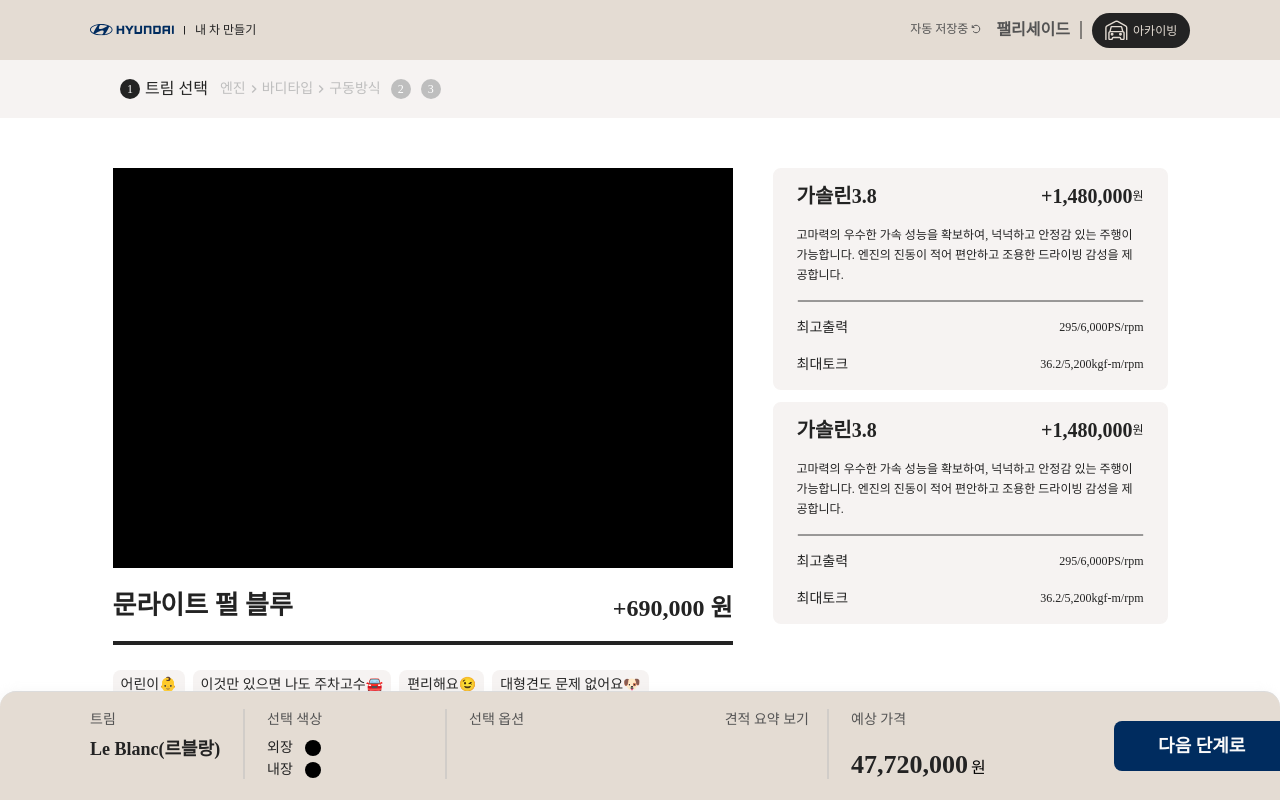
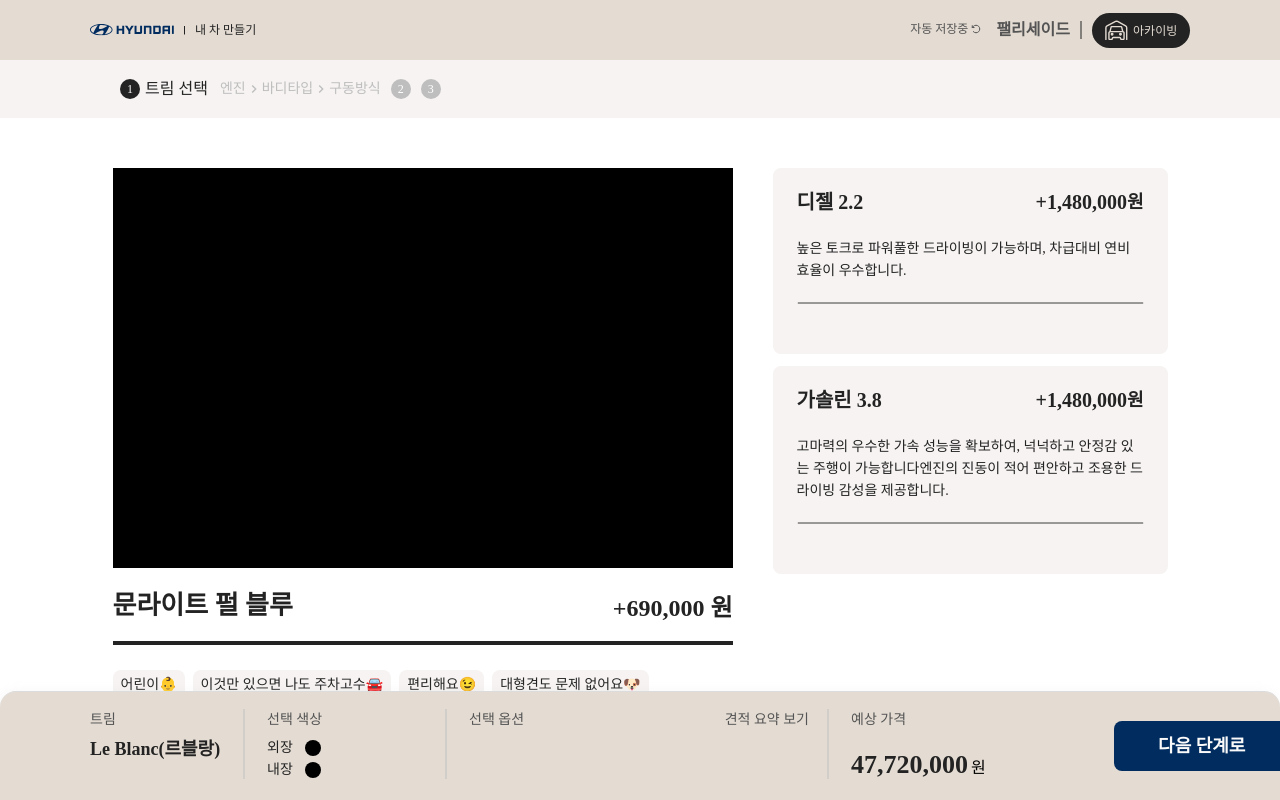
Before and after one commit to ShinHeeEul/A4-FourEver, a React (Create React App) app in the folder FrontEnd/my-car/: page /mycar/engine in a window 1280 px wide. Built offline with nearby package versions, Linux system fonts and the light colour scheme.

Commit message:
[feat] 엔진 카드 재사용성 고려 재구성 [issue] #9

```diff
--- a/FrontEnd/my-car/src/mycar/components/MandatoryCard.js
+++ b/FrontEnd/my-car/src/mycar/components/MandatoryCard.js
@@ -1,31 +1,39 @@
-import styled from 'styled-components';
+import styled, { css } from 'styled-components';
 import palette from '../../style/styleVariable';
-import { Body3Medium, Body4Regular, Heading3Bold } from '../../style/typo';
+import {
+  Body3Medium,
+  Body3Regular,
+  Heading3Bold,
+  Heading4Bold,
+} from '../../style/typo';
+import { useOutletContext } from 'react-router-dom';
 
 const MandatoryCardDiv = styled.div`
   display: flex;
   flex-direction: column;
-  justify-content: center;
-  gap: 15px;
   width: 347px;
-  height: 218px;
   flex-shrink: 0;
   border-radius: 8px;
   background-color: ${palette.LightSand};
   border: 2px solid ${palette.LightSand};
-  padding: 0 22px;
+  padding: 18px 22px 28px;
+  cursor: pointer;
 `;
 
 const CardNamePriceDiv = styled.div`
   display: flex;
   justify-content: space-between;
+  margin-bottom: 22px;
 `;
 const CardName = styled.span`
   ${Heading3Bold}
   color: ${palette.Black};
 `;
+const CardOne = styled(CardName)`
+  ${Heading4Bold}
+`;
 const CardText = styled.span`
-  ${Body4Regular}
+  ${Body3Regular}
   color: ${palette.Black};
   display: flex;
   flex-direction: column;
@@ -45,8 +53,22 @@ const EngineMaxInfo = styled.span`
 const CardLineDiv = styled.div`
   display: flex;
   justify-content: center;
+  margin: 20px 0;
 `;
-function MandatoryCard() {
+
+const DetailOptionWrap = styled(CardNamePriceDiv)`
+  margin: 0;
+  /* &:first-child {
+    margin-bottom: 8px;
+  } */
+  ${(props) =>
+    props.$isFirst &&
+    css`
+      margin-bottom: 8px;
+    `}
+`;
+function MandatoryCard({ option }) {
+  const { page } = useOutletContext();
   function CardLine() {
     return (
       <svg
@@ -63,29 +85,28 @@ function MandatoryCard() {
   return (
     <MandatoryCardDiv>
       <CardNamePriceDiv>
-        <CardName>가솔린3.8</CardName>
+        <CardName>{option.name}</CardName>
         <CardPriceDiv>
-          <CardName>+1,480,000</CardName>
-          <CardText>원</CardText>
+          <CardName>+{option.price}</CardName>
+          <CardOne>원</CardOne>
         </CardPriceDiv>
       </CardNamePriceDiv>
-      <CardText>
-        고마력의 우수한 가속 성능을 확보하여, 넉넉하고 안정감 있는 주행이
-        가능합니다. 엔진의 진동이 적어 편안하고 조용한 드라이빙 감성을
-        제공합니다.
-      </CardText>
+      <CardText>{option.explanation}</CardText>
       <CardLineDiv>
         <CardLine />
       </CardLineDiv>
-
-      <CardNamePriceDiv>
-        <EngineMaxInfo>최고출력</EngineMaxInfo>
-        <CardText>295/6,000PS/rpm</CardText>
-      </CardNamePriceDiv>
-      <CardNamePriceDiv>
-        <EngineMaxInfo>최대토크</EngineMaxInfo>
-        <CardText>36.2/5,200kgf-m/rpm</CardText>
-      </CardNamePriceDiv>
+      {page === 1 && (
+        <>
+          <DetailOptionWrap $isFirst>
+            <EngineMaxInfo>최고출력</EngineMaxInfo>
+            <CardText>{option.maxOutput}</CardText>
+          </DetailOptionWrap>
+          <DetailOptionWrap>
+            <EngineMaxInfo>최대토크</EngineMaxInfo>
+            <CardText>{option.maxTalk}</CardText>
+          </DetailOptionWrap>
+        </>
+      )}
     </MandatoryCardDiv>
   );
 }
--- a/FrontEnd/my-car/src/mycar/routers/Engine.js
+++ b/FrontEnd/my-car/src/mycar/routers/Engine.js
@@ -28,6 +28,24 @@ const RightWrap = styled.div`
 `;
 
 function Engine() {
+  const engine = [
+    {
+      name: '디젤 2.2',
+      price: '1,480,000',
+      explanation:
+        '높은 토크로 파워풀한 드라이빙이 가능하며, 차급대비 연비 효율이 우수합니다.',
+      maxOutput: '295/6,000PS/rpm',
+      maxTalk: '36.2/5,200kgf-m/rpm',
+    },
+    {
+      name: '가솔린 3.8',
+      price: '1,480,000',
+      explanation:
+        '고마력의 우수한 가속 성능을 확보하여, 넉넉하고 안정감 있는 주행이 가능합니다엔진의 진동이 적어 편안하고 조용한 드라이빙 감성을 제공합니다.',
+      maxOutput: '295/6,000PS/rpm',
+      maxTalk: '36.2/5,200kgf-m/rpm',
+    },
+  ];
   return (
     <EngineContainer>
       <LeftWrap>
@@ -35,8 +53,8 @@ function Engine() {
         <TitlePriceTag />
       </LeftWrap>
       <RightWrap>
-        <MandatoryCard />
-        <MandatoryCard />
+        <MandatoryCard option={engine[0]} />
+        <MandatoryCard option={engine[1]} />
       </RightWrap>
     </EngineContainer>
   );
```
